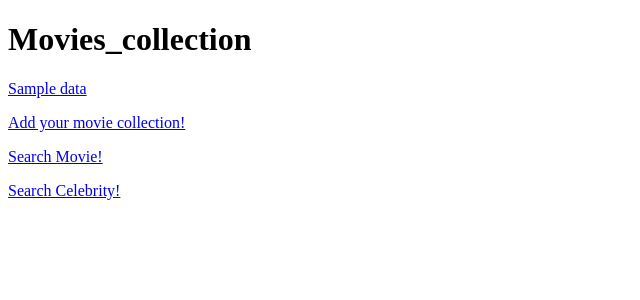
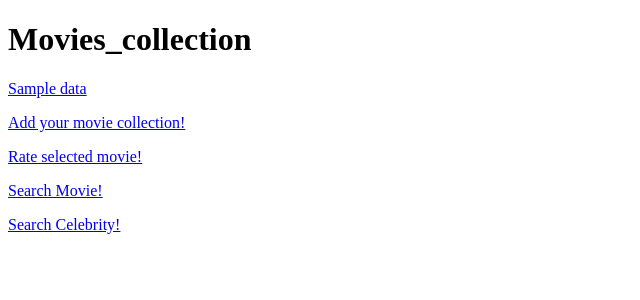
Before and after one commit to YUCHen9967/W4111-Project1, a Flask app: template templates/user.html in a window 1280 px wide. Shown: the top 300 px of the page, without its empty margins (0-640 px from the left). Run offline with Flask 2, Linux system fonts and the light colour scheme; the template is opened without the code that fills it: most values are stand-ins (such as "Sample title", 1, 10 or a date in 2020).

Commit message:
Update user.html

```diff
--- a/templates/user.html
+++ b/templates/user.html
@@ -16,6 +16,7 @@
     {% endfor %}
 
   <p><a href="add_collection">Add your movie collection!</a></p>
+  <p><a href="rate">Rate selected movie! </a></p>
   <p><a href="searchmovie">Search Movie!</a></p>
   <p><a href="searchcele">Search Celebrity!</a></p>
 </body>
```
